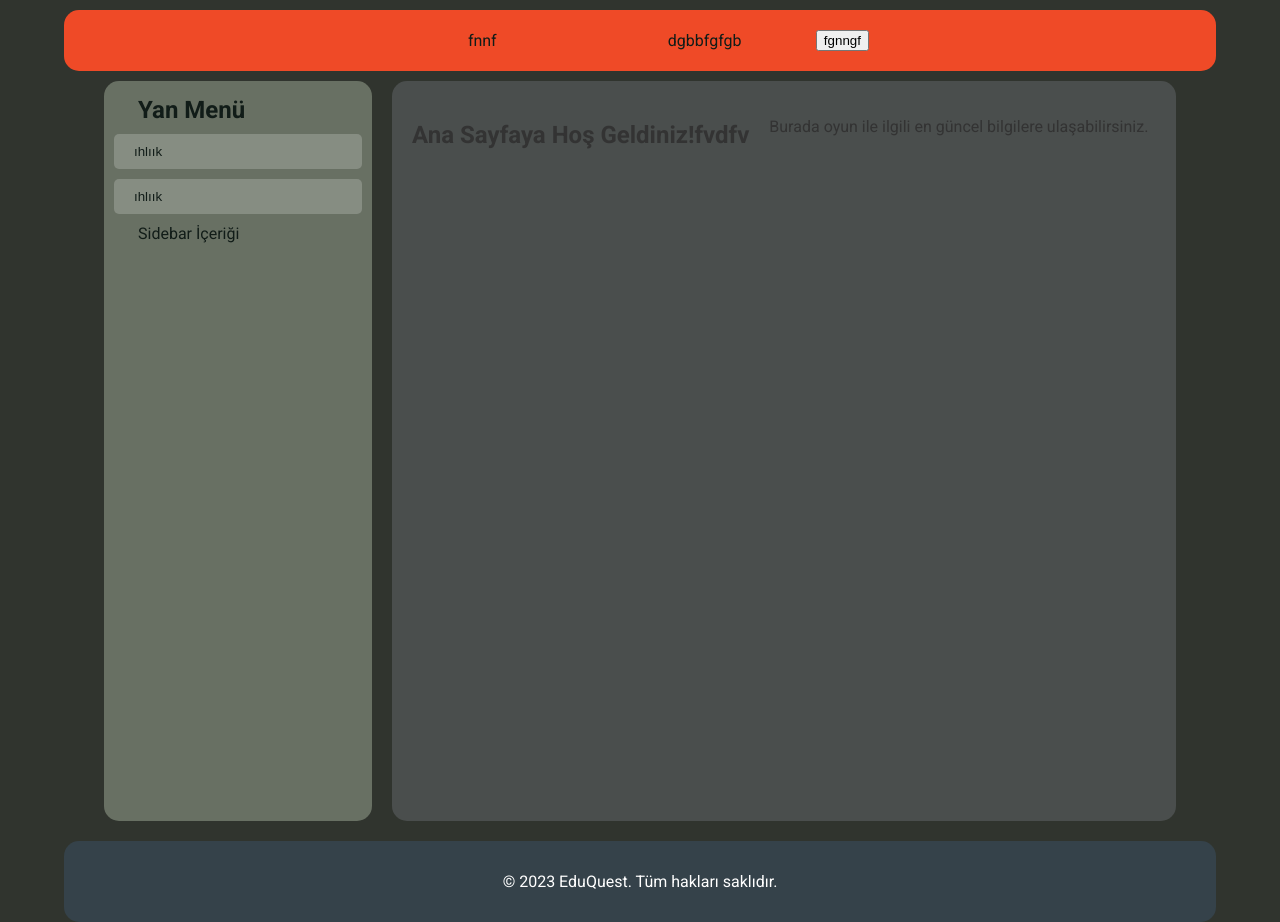
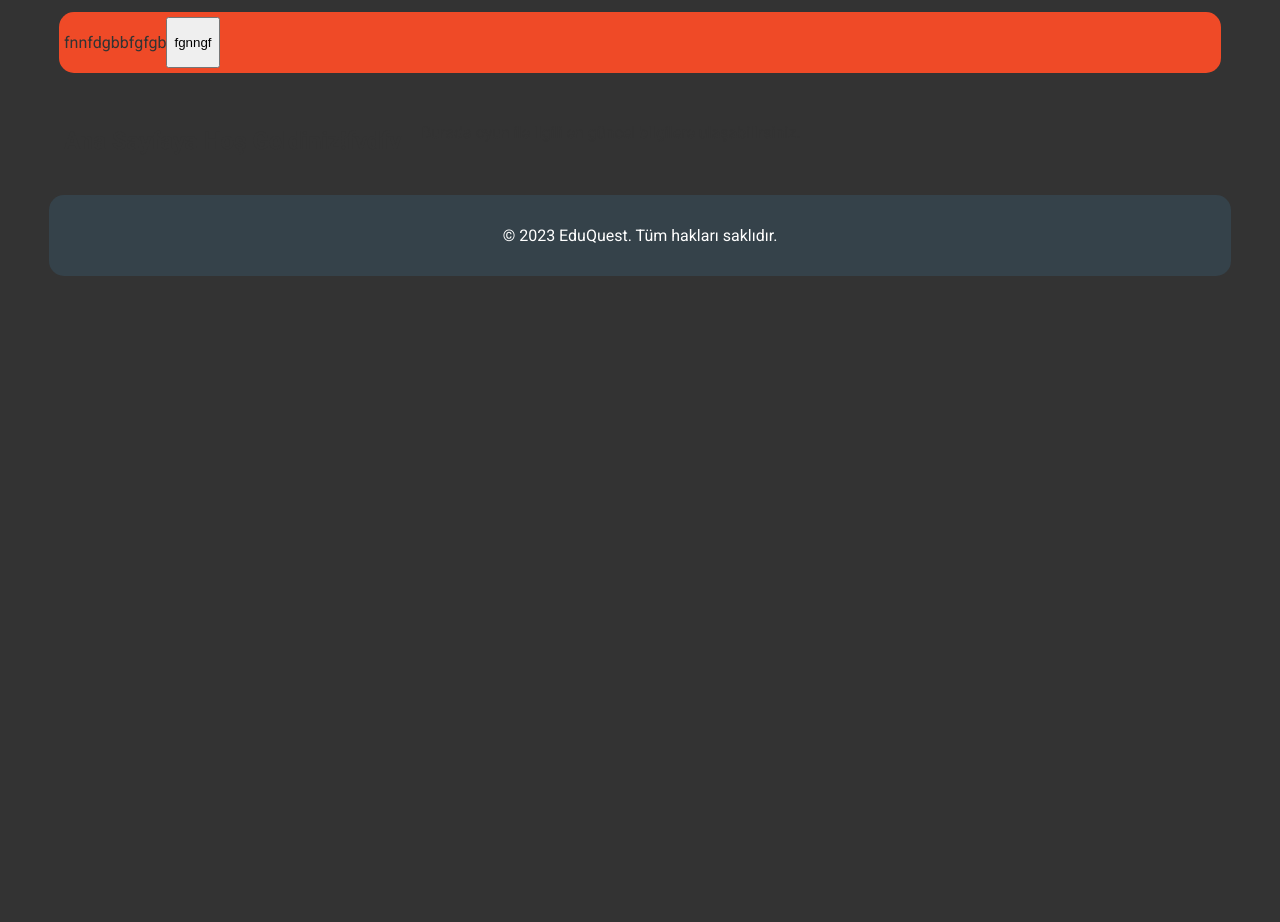
Before and after one commit to e-cagan/EduQuest, a Django app: page / in a window 1280 px wide. After the commit the page ends 276 px from the top, so only its background shows below. Run offline with Django 5.2, Linux system fonts and the light colour scheme.

Commit message:
modified:   EduQuest/__pycache__/urls.cpython-310.pyc 	modified:   EduQuest/urls.py 	modified:   app/__pycache__/views.cpython-310.pyc 	modified:   app/views.py 	modified:   templates/base.html 	new file:   templates/editorcontrol.html 	new file:   templates/static/editor.css 	modified:   templates/static/header.css 	modified:   templates/static/style.css

```diff
--- a/EduQuest/urls.py
+++ b/EduQuest/urls.py
@@ -22,5 +22,7 @@
     path("admin/", admin.site.urls),
     path("profile/", user_profile, name='profile'),  # Profile sayfası için yol ekle
     path("", launchpage, name='launch'),  # Launch sayfası için yol
+    path("editorcontrol", editorcontrol, name='editorcontrol'),  # Launch sayfası için yol
+
 
 ]
--- a/app/views.py
+++ b/app/views.py
@@ -11,3 +11,6 @@
 
 def launchpage(request):
     return render(request, 'mainpage.html')
+
+def editorcontrol(request):
+    return render(request, 'editorcontrol.html' )
--- a/templates/base.html
+++ b/templates/base.html
@@ -9,7 +9,6 @@
     <title>{% block title %}EduQuest{% endblock %}</title>
 </head>
 <body>
-    <div class="container">
     <header>
         <p>fnnf</p>
         <p>dgbbfgfgb</p>
@@ -20,23 +19,17 @@
             </ul>
         </nav>
     </header>
+    <div class="container">
 
-        <div class="content-container">
-            <aside class="sidebar">
-                <h2>Yan Menü</h2>
-                <button>ıhlıık</button>
-                <button>ıhlıık</button>
-                <p>Sidebar İçeriği</p>
-                <!-- Daha fazla yan içerik eklenebilir -->
-            </aside>
 
-            <main>
+
                 {% block content %}{% endblock %}
-            </main>
+
+        </div>
+
     </div>
     <footer>
         <p>&copy; 2023 EduQuest. Tüm hakları saklıdır.</p>
     </footer>
-    </div>
 </body>
 </html>
--- a/templates/static/header.css
+++ b/templates/static/header.css
@@ -0,0 +1,12 @@
+header{
+    width: 100%;
+    background-color: #ef4a27;
+    margin-top: 1%;
+    margin-bottom: 3%;
+    border-radius: 15px;
+    display: flex;
+    padding: 5px;
+    top: 1%;
+    position: sticky;
+
+}
--- a/templates/static/style.css
+++ b/templates/static/style.css
@@ -1,126 +1,46 @@
 /* Temel stiller */
 @import url('https://fonts.googleapis.com/css2?family=Montserrat:ital,wght@0,100..900;1,100..900&family=Roboto:ital,wght@0,100;0,300;0,400;0,500;0,700;0,900;1,100;1,300;1,400;1,500;1,700;1,900&display=swap');
+
 .roboto-regular {
     font-family: "Roboto", sans-serif;
     font-weight: 400;
     font-style: normal;
-  }
+}
 
-  .roboto-medium {
+.roboto-medium {
     font-family: "Roboto", sans-serif;
     font-weight: 500;
     font-style: normal;
-  }
+}
+
+
 
 
 body {
     font-family: Roboto, sans-serif;
-    background-color: #30342e;
+    background-color:#333;
     color: #333;
     margin: 0;
-    padding: 0;
+    padding: 0 5%; /* Her kenardan %10 padding */
     display: flex;
     flex-direction: column; /* Dikey hizalama */
     align-items: center; /* Ortaya hizalama */
-    height: 100vh; /* Tam yüksekliği ayarla */
+    height: 100vh;
 }
 
 /* Ana Container için Flex düzeni */
 .container {
     display: flex;
-    flex-direction: column; /* Dikey hizalama */
-    width: 90%;
-    max-width: 1200px;
+    flex-direction: row; /* Yan yana hizalama */
+    width: 100%;
+    max-width: 2000px;
     gap: 20px;
-}
-
-/* İçerik Container'ı */
-.content-container {
-    display: flex; /* Yan yana yerleştirmek için flex kullanıyoruz */
-    gap: 20px;
-    padding-left: 40px;
-    padding-right: 40px;
-    flex: 1; /* Alanı kaplaması için */
-}
-
-/* Header */
-header {
-    position: sticky;
-    top: 10px; /* Yapışkanlık için üstten 10px uzaklık */
-    background: #ef4a27;
-    color: #111c18;
-    padding: 20px;
-    max-height: 40px; /* Yüksekliği 80px olarak ayarladık */
-    text-align: center;
-    border-radius: 15px;
-    align-items: center; /* Dikey olarak ortalamak için */
-    display: flex; /* Flex düzeni kullandık */
-    z-index: 10; /* Diğer öğelerin üstünde görünmesi için z-index ekleyebilirsiniz */
-    justify-content: center; /* Yatay olarak ortalamak için */
+    margin-bottom: 20px;
 
 }
 
-header p {
+/* Sidebar */
 
-    width: 20%;
-    text-align: center; /* Metni ortalamak için */
-    margin: 0; /* Varsayılan margin'i sıfırlamak için */
-}
-
-/* Main Container */
-main {
-    display: flex;
-    flex: 6; /* Kalan alanın %80'ini kaplaması için flex oranını 4 olarak ayarlıyoruz */
-    gap: 20px;
-    padding: 20px;
-    border-radius: 15px;
-    background: #4a4e4d;
-    min-height: 700px; /* Minimum yükseklik ayarı */
-}
-
-/* Sidebar */
-.sidebar {
-    background: #687063;
-    color: #111c18;
-    padding: 10px;
-    border-radius: 15px;
-    flex: 2; /* Genişliğin %20'sini kaplaması için flex oranını 1 olarak ayarlıyoruz */
-    display: flex; /* Flex düzeni kullandık */
-    flex-direction: column; /* Dikeyde alt alta yerleşim için */
-    align-items: center; /* Yatayda ortalamak için */
-    min-width: 200px;
-}
-
-.sidebar > * {
-    width: 200px; /* Her öğenin genişliğini %80 olarak ayarlıyoruz */
-    margin: 5px 0; /* Öğeler arasında dikey boşluk için */
-    border-radius: 15px;
-}
-
-.sidebar button {
-    background-color: rgba(255, 255, 255, 0.20); /* Beyaz arka plan ve %75 transparanlık */
-    border: none; /* Butonun kenarlığını kaldırmak için */
-    padding: 10px 20px; /* Butonun içindeki boşluğu ayarlamak için */
-    border-radius: 5px; /* Butonun köşelerini yuvarlamak için */
-    color: #111c18; /* Metin rengi */
-    cursor: pointer; /* Üzerine gelindiğinde imleci işaretçi yapar */
-    width: 100%;
-    text-align: left;
-}
-
-/* Buton üzerine gelindiğinde farklı bir stil eklemek isterseniz: */
-.sidebar button:hover {
-    background-color: #ef4a27;; /* %90 transparan olunca daha belirgin hale gelsin */
-}
-
-/* Post Body */
-.postbody {
-    background: #ffffff;
-    color: #333;
-    padding: 20px;
-    border-radius: 15px;
-    flex: 2; /* Daha fazla alan kaplaması için */
-}
 
 /* Footer */
 footer {
@@ -129,18 +49,23 @@
     padding: 15px;
     text-align: center;
     border-radius: 15px;
+    width: 100%;
 }
 
-/* Ekran boyutuna göre düzenleme */
-@media (min-width: 768px) { /* 768 piksel ve üzeri için */
-    .content-container {
-        flex-direction: row; /* Yan yana yerleşim */
+.content-container {
+    display: flex;
+    flex-direction: row;
+    gap: 20px;
+    width: 100%;
+}
+
+/* Responsive Ayarlar */
+@media (max-width: 768px) { /* Küçük ekranlar için */
+    .container {
+        flex-direction: column;
+    }
+
+    .sidebar {
+        display: none;
     }
 }
-
-@media (max-width: 768px) { /* Küçük ekranlar için */
-    .content-container {
-        flex-direction: column; /* Alt alta yerleşim */
-        padding: 0px;
-    }
-}
```
Also changed, not shown: templates/editorcontrol.html (added, +20 -0 lines), templates/static/editor.css (added, +48 -0 lines). Lines whose indentation alone changed are shown as unchanged.
